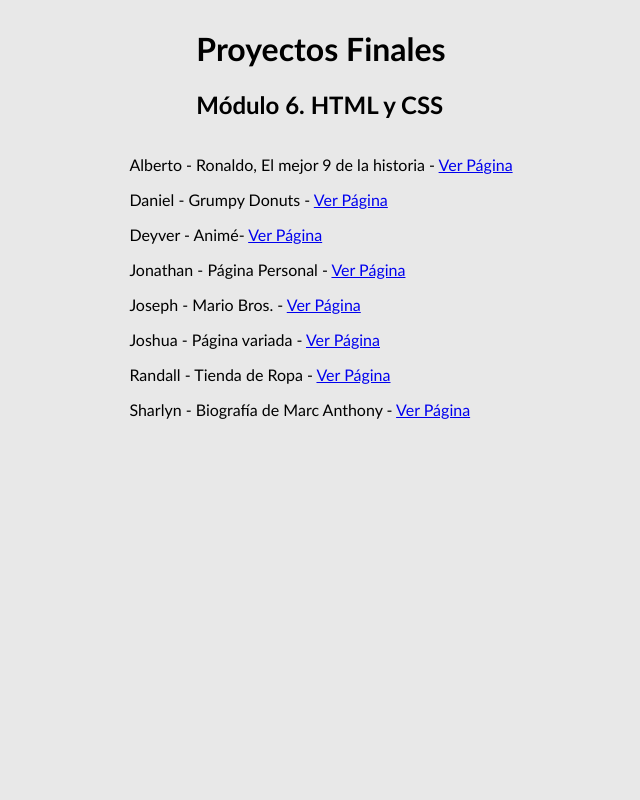
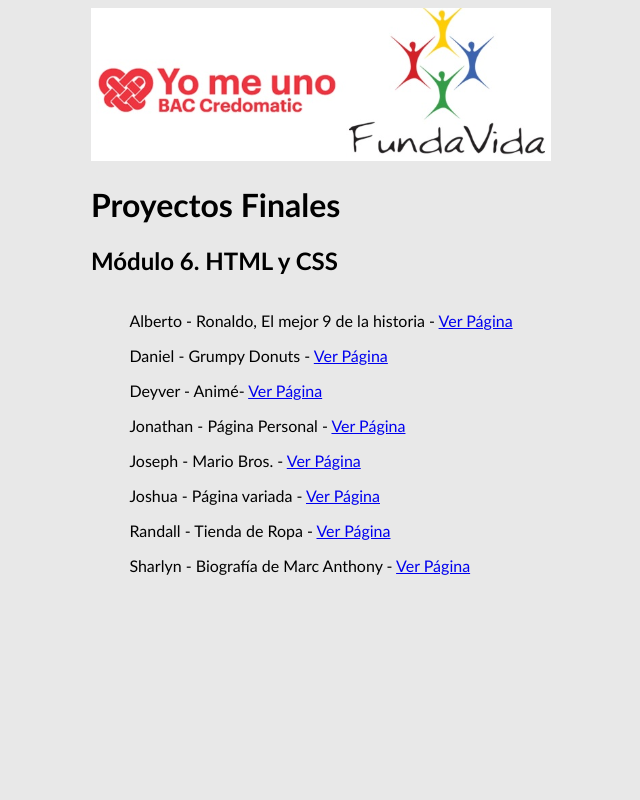
Before and after one commit to andonyns/Fundavida-Proyectos-HTML, a plain HTML site: page index.html in a window 1280 px wide. Shown: the top 800 px of the page, without its empty margins (319-959 px from the left). Drawn offline with Linux system fonts and the light colour scheme.

Commit message:
Agregando logo

```diff
--- a/index.html
+++ b/index.html
@@ -24,6 +24,8 @@
 
     <body>
         <div>
+<img src="./yo-me-uno-fv.png" alt="Logo - FundaVida" >
+
             <h1>Proyectos Finales</h1>
             <h2>Módulo 6. HTML y CSS</h2>
         </div>
```
Also changed, not shown: yo-me-uno-fv.png (added).
